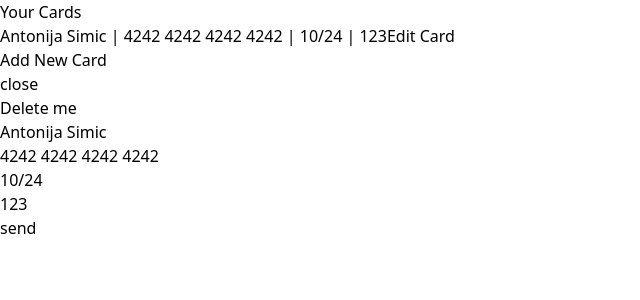
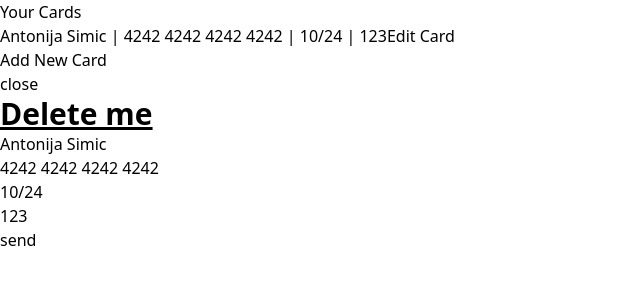
Before and after one commit to tonkec/cards_app, a React (Create React App) app: page / in a window 1280 px wide. Both pictures are taken after a click on the button "Edit Card". Shown: the top 300 px of the page, without its empty margins (0-640 px from the left). Built offline with nearby package versions, Linux system fonts and the light colour scheme.

Commit message:
fix typo

```diff
--- a/src/components/Modal.tsx
+++ b/src/components/Modal.tsx
@@ -90,7 +90,7 @@ const Modal = (props: ModalProps) => {
       isEmpty(newName) ||
       isEmpty(newCardNumber) ||
       isEmpty(newDate) ||
-      String(cvc) === "undefined"
+      String(newCvc) === "undefined"
     ) {
       setError((oldError) => ({ ...oldError, form: "invalid" }));
       return false;
@@ -125,7 +125,11 @@ const Modal = (props: ModalProps) => {
   return (
     <div>
       <button onClick={close}>close</button>
-      {id && <h1 onClick={handleRemoveCard}>Delete me</h1>}
+      {id && (
+        <h1 className="text-3xl font-bold underline" onClick={handleRemoveCard}>
+          Delete me
+        </h1>
+      )}
       <form onSubmit={onFormSubmit}>
         <input
           type="text"
```
